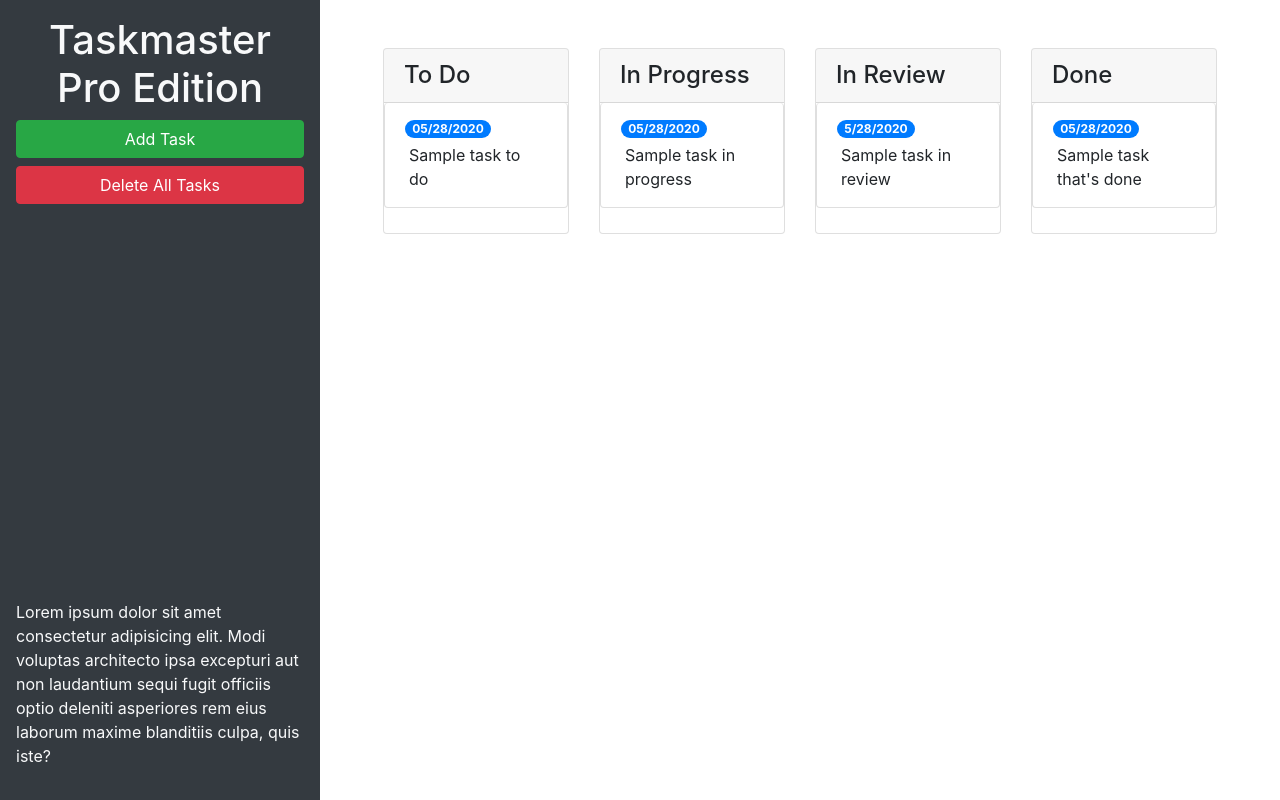
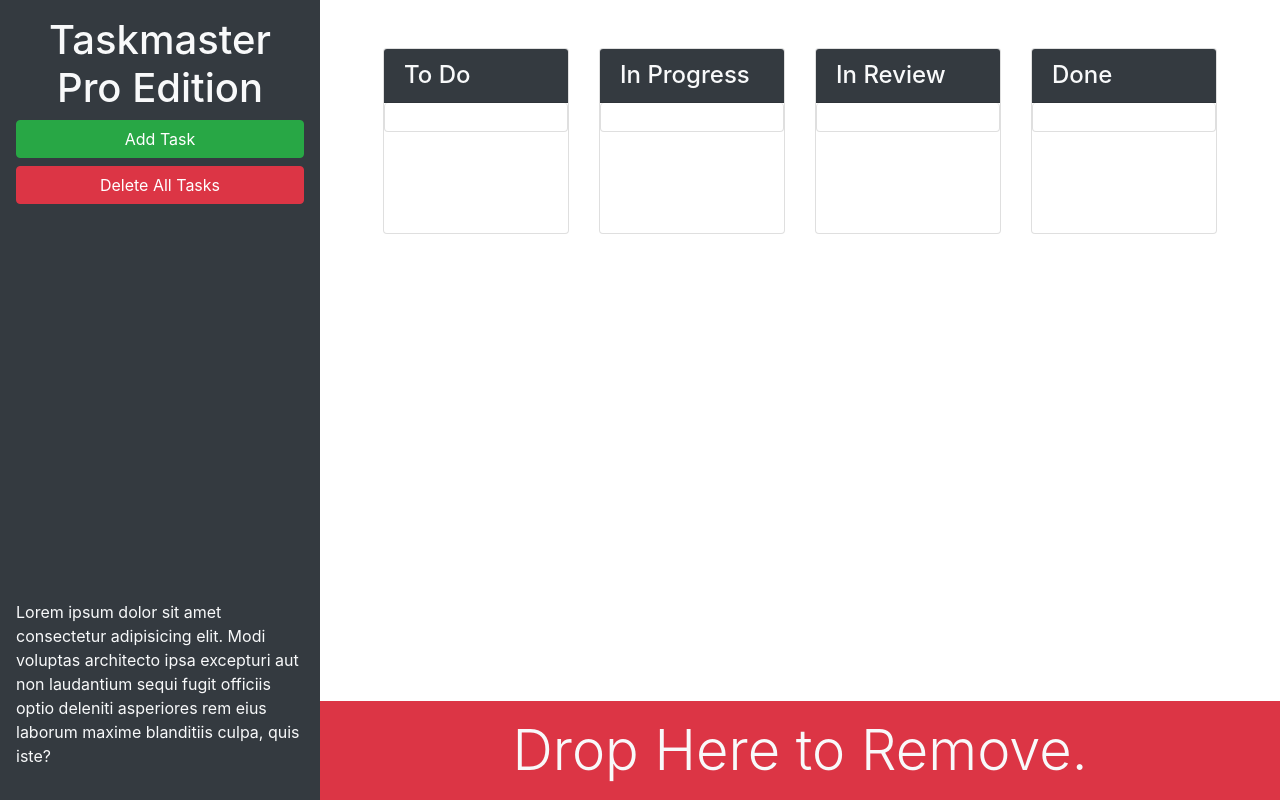
Before and after one commit to mcnairjm/taskmaster-pro, a plain HTML site: page index.html in a window 1280 px wide. Drawn offline with nearby package versions, Linux system fonts and the light colour scheme.

Commit message:
added trash div

```diff
--- a/index.html
+++ b/index.html
@@ -13,73 +13,79 @@
 <body>
 
   <div class="row min-vh-100 no-gutters">
-    <header class="col-12 col-lg-3 bg-dark text-light d-flex flex-column p-4 p-lg-3">
+    <header class="col-12 col-lg-3 bg-dark text-light sticky-top d-flex flex-column p-4 p-lg-3">
       <h1 class="text-center">Taskmaster Pro Edition</h1>
       <button id="create-task" class="btn btn-block btn-success" data-toggle="modal" data-target="#task-form-modal">Add
         Task</button>
       <button id="remove-tasks" class="btn btn-block btn-danger">Delete All Tasks</button>
-      <p class="mt-auto">Lorem ipsum dolor sit amet consectetur adipisicing elit. Modi voluptas architecto ipsa
+      <p class="mt-auto d-none d-lg-block">Lorem ipsum dolor sit amet consectetur adipisicing elit. Modi voluptas architecto ipsa
         excepturi aut non
         laudantium sequi fugit officiis optio deleniti asperiores rem eius laborum maxime blanditiis culpa, quis iste?
       </p>
     </header>
-    <main class="col-12 col-lg-9">
+    <main class="col-12 col-lg-9 d-flex flex-column">
       <div class="m-5 row justify-content-around">
         <div class='col-12 col-md-6 col-xl-3 mb-3'>
           <div class='card'>
-            <h4 class='card-header'>
+            <h4 class='card-header bg-dark text-light'>
               To Do
             </h4>
             <ul id="list-toDo" class="list-group">
               <li class='list-group-item'>
-                <span class='badge badge-primary badge-pill'>05/28/2020</span>
-                <p class='m-1'>Sample task to do</p>
+                <span class='badge badge-primary badge-pill'></span>
+                <p class='m-1'></p>
               </li>
             </ul>
             </div>
           </div>
         <div class='col-12 col-md-6 col-xl-3 mb-3'>
           <div class='card'>
-            <h4 class='card-header'>
+            <h4 class='card-header bg-dark text-light'>
               In Progress
             </h4>
             <ul id='list-inProgress' class='list-group'>
               <li class='list-group-item'>
-                <span class='badge badge-primary badge-pill'>05/28/2020</span>
-                <p class='m-1'>Sample task in progress</p>
+                <span class='badge badge-primary badge-pill'></span>
+                <p class='m-1'></p>
               </li>
             </ul>
           </div>
         </div>
         <div class='col-12 col-md-6 col-xl-3 mb-3'>
           <div class='card'>
-            <h4 class='card-header'>
+            <h4 class='card-header bg-dark text-light'>
               In Review
             </h4>
             <ul id='list-inReview' class='list-group'>
               <li class='list-group-item'>
-                <span class='badge badge-primary badge-pill'>5/28/2020</span>
-                <p class='m-1'>Sample task in review</p>
+                <span class='badge badge-primary badge-pill'></span>
+                <p class='m-1'></p>
               </li>
             </ul>
           </div>
         </div>
         <div class='col-12 col-md-6 col-xl-3 mb-3'>
           <div class='card'>
-            <h4 class='card-header'>
+            <h4 class='card-header bg-dark text-light'>
               Done
             </h4>
             <ul id='list-done' class='list-group'>
               <li class='list-group-item'>
-                <span class='badge badge-primary badge-pill'>05/28/2020</span>
-                <p class='m-1'>Sample task that's done</p>
+                <span class='badge badge-primary badge-pill'></span>
+                <p class='m-1'></p>
               </li>
             </ul>
           </div>
         </div>
       </div>
+      <div id='trash' class='mt-auto'>
+        <div class='w-100 bg-danger p-3 text-center text-light display-4'>
+          Drop Here to Remove.
+        </div>
+      </div>
     </main>
   </div>
+
 
   <!-- Modal -->
   <div class="modal fade" id="task-form-modal" tabindex="-1" role="dialog" aria-labelledby="task-form-modal"
```
